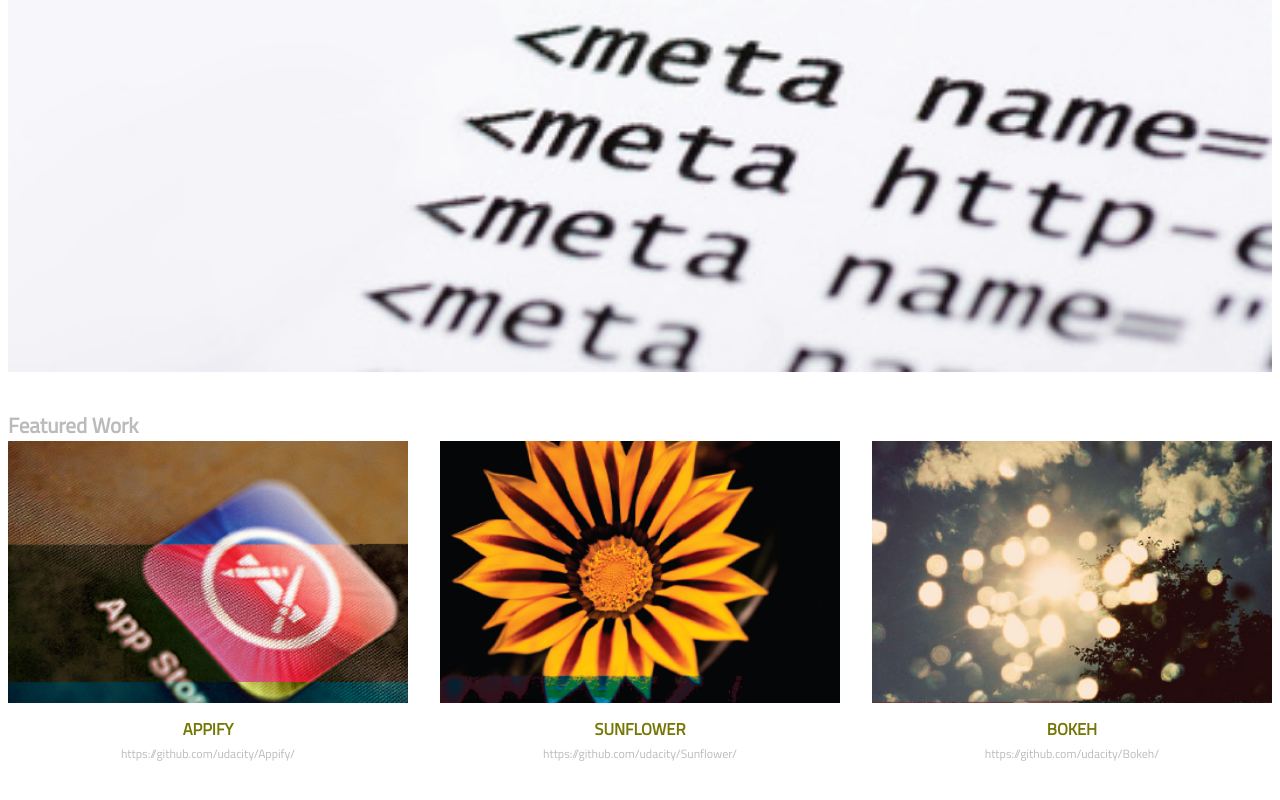
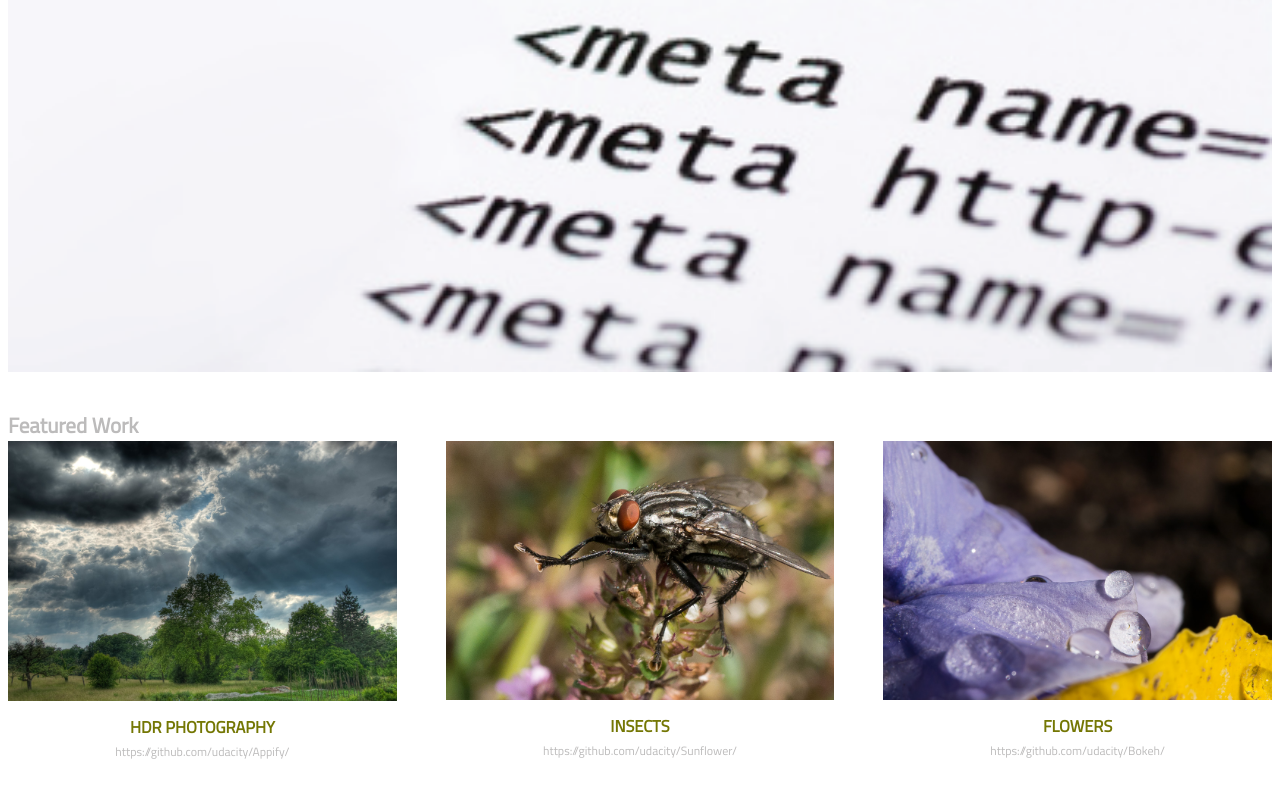
Before and after one commit to steidinger/nd-portfolio, a plain HTML site: page index.html in a window 1280 px wide. Shown: the part 314-1114 px from the top of the page. Drawn offline with Linux system fonts and the light colour scheme.

Commit message:
replaced pictures with some of my own photos, using .jpeg instead of .png due to smaller file sizes

```diff
--- a/css/style.css
+++ b/css/style.css
@@ -31,11 +31,10 @@ body {
     text-transform: uppercase;
 }
 .developer-name {
-    font-size: 40px;
-    margin-bottom: -1rem;
+    font-size: 24px;
 }
 .developer-title {
-    font-size: 24px;
+    font-size: 14px;
 }
 .featured h2 {
     color: #BCBBBB;
@@ -81,22 +80,28 @@ body {
   clear: both;
 }
 
-@media screen and (max-width: 1024px) {
+@media screen and (min-width: 640px) and (max-width: 1024px) {
     .developer-name {
-        font-size: 24px;
-        margin-bottom: 0;
+        font-size: 40px;
+        margin-bottom: -1rem;
     }
     .developer-title {
-        font-size: 14px;
+        font-size: 24px;
     }
     .project {
         width: 45%;
         max-width: 45%;
     }
 }
-@media screen and (max-width: 640px) {
+@media screen and (min-width: 1024px) {
+    .developer-name {
+        font-size: 40px;
+        margin-bottom: -1rem;
+    }
+    .developer-title {
+        font-size: 24px;
+    }
     .project {
-        width: auto;
-        max-width: none;
+        max-width: 30%;
     }
 }
--- a/index.html
+++ b/index.html
@@ -22,18 +22,18 @@
             <h2>Featured Work</h2>
             <ul class="projects">
             <li class="project">
-                <img class="project-image" src="images/project1.png" alt="Project 1">
-                <h3 class="project-title">Appify</h3>
+                <img class="project-image" src="images/project1.jpg" alt="Project 1">
+                <h3 class="project-title">HDR Photography</h3>
                 <a class="project-link" href="https://github.com/udacity/Appify/">https://github.com/udacity/Appify/</a>
             </li>
             <li class="project">
-                <img class="project-image" src="images/project2.png" alt="Project 2">
-                <h3 class="project-title">Sunflower</h3>
+                <img class="project-image" src="images/project2.jpg" alt="Project 2">
+                <h3 class="project-title">Insects</h3>
                 <a class="project-link" href="https://github.com/udacity/Sunflower/">https://github.com/udacity/Sunflower/</a>
             </li>
             <li class="project">
-                <img class="project-image" src="images/project3.png" alt="Project 3">
-                <h3 class="project-title">Bokeh</h3>
+                <img class="project-image" src="images/project3.jpg" alt="Project 3">
+                <h3 class="project-title">Flowers</h3>
                 <a class="project-link" href="https://github.com/udacity/Bokeh/">https://github.com/udacity/Bokeh/</a>
             </li>
             </ul>
```
Also changed, not shown: images/project1.jpg (added), images/project1.png (deleted), images/project2.jpg (added), images/project2.png (deleted), images/project3.jpg (added), images/project3.png (deleted), 1 other file.
